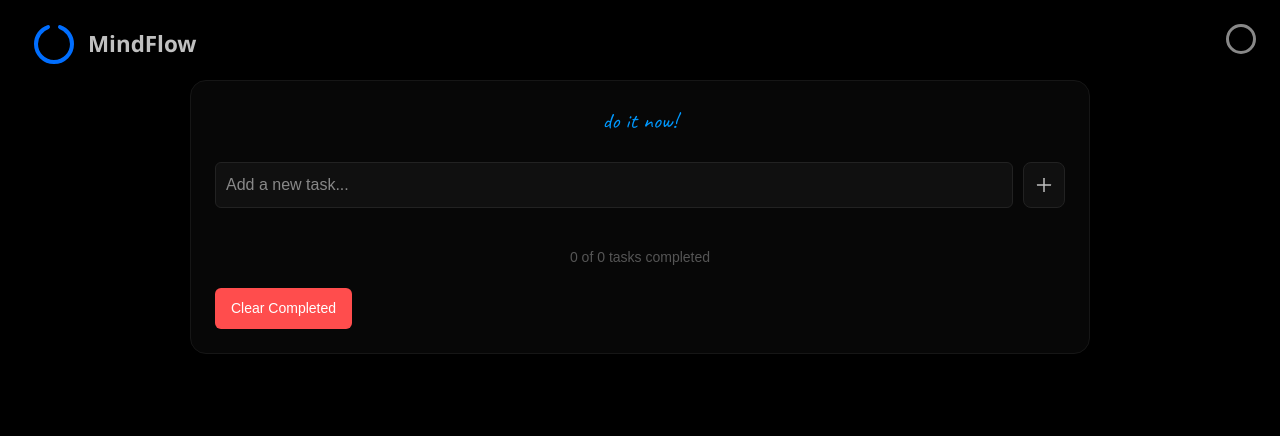
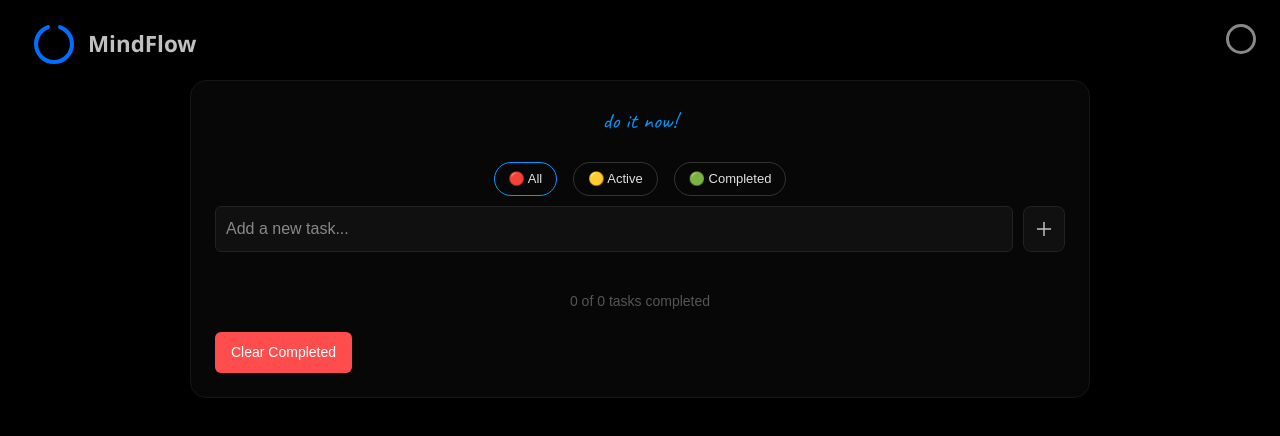
Before and after one commit to piyushdev04/MindFlow, a React (Vite) app: page / in a window 1280 px wide. Shown: the top 436 px of the page. Built offline with nearby package versions, Linux system fonts and the light colour scheme.

Commit message:
new feature: Filter tasks
- Tabs: All | Active | Completed

```diff
--- a/src/App.css
+++ b/src/App.css
@@ -336,3 +336,42 @@ button:hover {
 .light .delete-btn:hover {
   color: #ff4d4d;
 }
+
+.filter-tabs {
+  margin-bottom: 10px;
+}
+
+.tab-btn {
+  padding: 6px 14px;
+  border: 1px solid #333;
+  background-color: transparent !important;
+  color: inherit !important;
+  color: silver;
+  border-radius: 20px;
+  font-size: 13px;
+  cursor: pointer;
+  transition: 0.2s ease;
+}
+
+.tab-btn:hover {
+  border-color: #0099ff;
+}
+
+.tab-btn.active {
+  border-color: #0099ff;
+  color: #0099ff;
+}
+
+.light .tab-btn {
+  border: 1px solid #ccc;
+  color: #444;
+}
+
+.light .tab-btn:hover {
+  border-color: #0099ff;
+}
+
+.light .tab-btn.active {
+  border-color: #0099ff;
+  color: #0099ff;
+}
--- a/src/App.jsx
+++ b/src/App.jsx
@@ -86,6 +86,16 @@ export default function App() {
     document.documentElement.classList.toggle("dark");
   };
 
+  const [filter, setFilter] = useState("all");
+
+  const filteredTasks = tasks
+    .map((t, originalIndex) => ({ ...t, originalIndex }))
+    .filter(t => {
+        if (filter === "all") return true;
+        if (filter === "active") return !t.completed;
+        if (filter === "completed") return t.completed;
+  });
+
 return (
   <div className="min-h-screen w-full flex flex-col">
 
@@ -102,6 +112,29 @@ return (
     <div className="app-container w-full max-w-3xl mx-auto px-6 mt-10">
       <h1 className="title">do it now!</h1>
 
+      <div className="filter-tabs flex gap-4 justify-center my-4">
+        <button
+          className={`tab-btn ${filter === "all" ? "active" : ""}`}
+          onClick={() => setFilter("all")}
+        >
+          🔴 All
+        </button>
+
+        <button
+          className={`tab-btn ${filter === "active" ? "active" :  ""}`}
+          onClick={() => setFilter("active")}
+        >
+          🟡 Active
+        </button>
+
+        <button
+          className={`tab-btn ${filter === "completed" ? "active" : ""}`}
+          onClick={() => setFilter("completed")}
+        >
+          🟢 Completed
+        </button>
+      </div>
+
       <div className="input-section">
         <input
           type="text"
@@ -116,15 +149,15 @@ return (
 
       <ul className="task-list max-h-[300px] overflow-y-auto pr-2">
         <AnimatePresence>
-          {tasks.map((t, i) => (
+          {filteredTasks.map((t) => (
             <TodoItem
-              key={t.text + i}
+              key={t.originalIndex}
               text={t.text}
               completed={t.completed}
-              onToggle={() => toggleTask(i)}
-              onDelete={() => deleteTask(i)}
-              onEdit={() => startEdit(i, t.text)}
-              editing={editingIndex === i}
+              onToggle={() => toggleTask(t.originalIndex)}
+              onDelete={() => deleteTask(t.originalIndex)}
+              onEdit={() => startEdit(t.originalIndex, t.text)}
+              editing={editingIndex === t.originalIndex}
               editText={editText}
               setEditText={setEditText}
               saveEdit={saveEdit}
```
